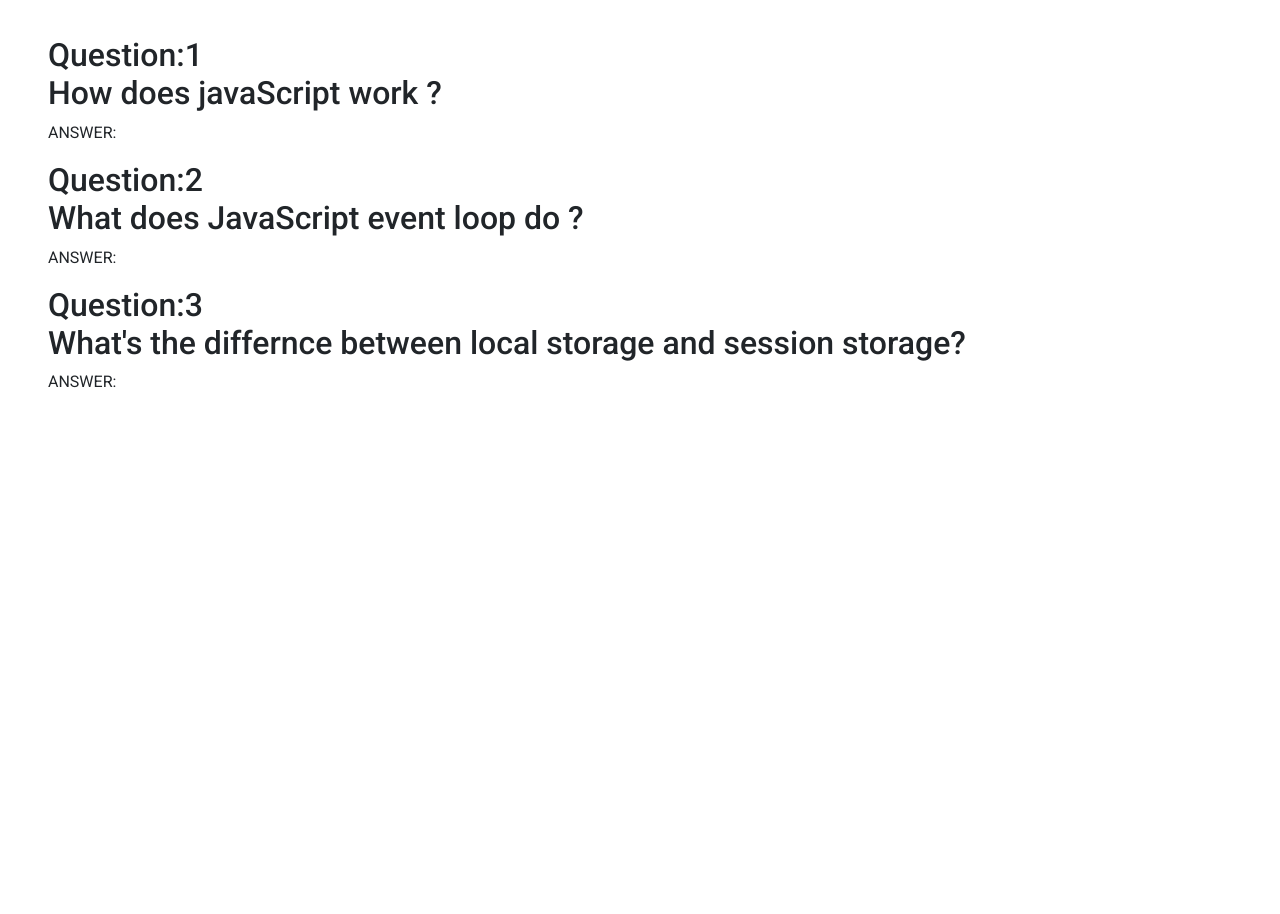
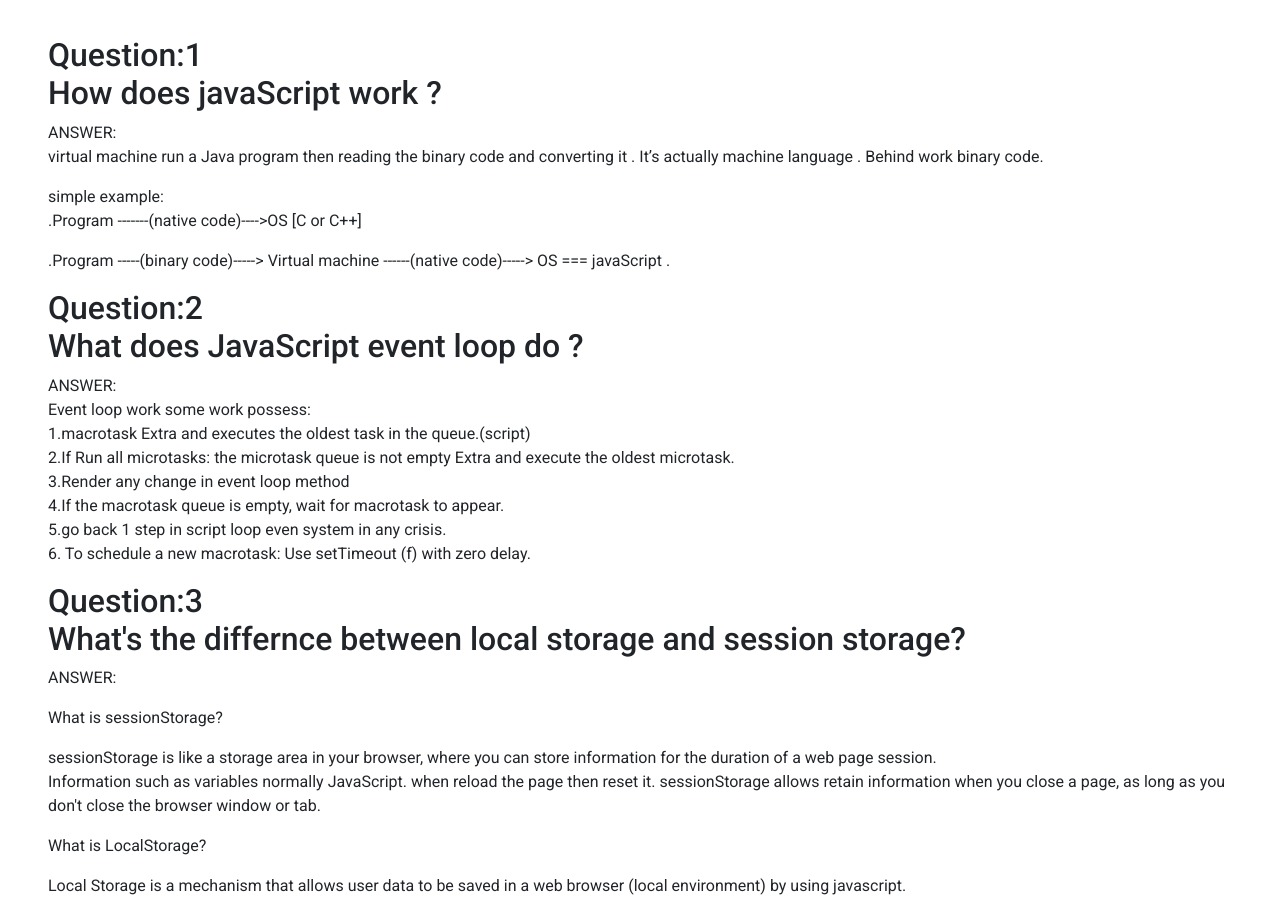
Before and after one commit to NORULISLAM/insta-shohor, a plain HTML site: page index.html in a window 1280 px wide. Shown: the part 1560-2474 px from the top of the page. Before the commit the page ends 1970 px from the top, so only its background shows below. Drawn offline with nearby package versions, Linux system fonts and the light colour scheme.

Commit message:
7th time push

```diff
--- a/index.html
+++ b/index.html
@@ -65,7 +65,17 @@
             </h2>
             <p>
                 ANSWER: <br>
-
+                virtual machine run a Java program then reading the binary code and converting it .
+                It’s actually machine language .
+                Behind work binary code.
+            </p>
+            simple example:
+            <br>
+            <p>
+                .Program -------(native code)---->OS [C or C++]
+            </p>
+            <p>
+                .Program -----(binary code)-----> Virtual machine ------(native code)-----> OS === javaScript .
             </p>
         </div>
         <div>
@@ -74,7 +84,23 @@
             </h2>
             <p>
                 ANSWER: <br>
+                Event loop work some work possess:
+                <br>
+                1.macrotask Extra and executes the oldest task in the queue.(script)
+                <br>
+                2.If Run all microtasks:
+                the microtask queue is not empty
+                Extra and execute the oldest microtask.
+                <br>
+                3.Render any change in event loop method
+                <br>
+                4.If the macrotask queue is empty, wait for macrotask to appear.
+                <br>
+                5.go back 1 step in script loop even system in any crisis.
+                <br>
 
+                6. To schedule a new macrotask:
+                Use setTimeout (f) with zero delay.
             </p>
         </div>
         <div>
@@ -83,7 +109,21 @@
             </h2>
             <p>
                 ANSWER: <br>
+            <p> What is sessionStorage?
+            </p>
+            <p>
+                sessionStorage is like a storage area in your browser, where you can store information for the duration
+                of a web page session.
+                <br>
+                Information such as variables normally JavaScript. when reload the page then reset it.
 
+                sessionStorage allows retain information when you close a page, as long as you don't close the
+                browser window or tab.
+            </p>
+
+            <p>What is LocalStorage?</p>
+            Local Storage is a mechanism that allows user data to be saved in a web browser (local environment) by
+            using javascript.
             </p>
         </div>
     </section>
```
